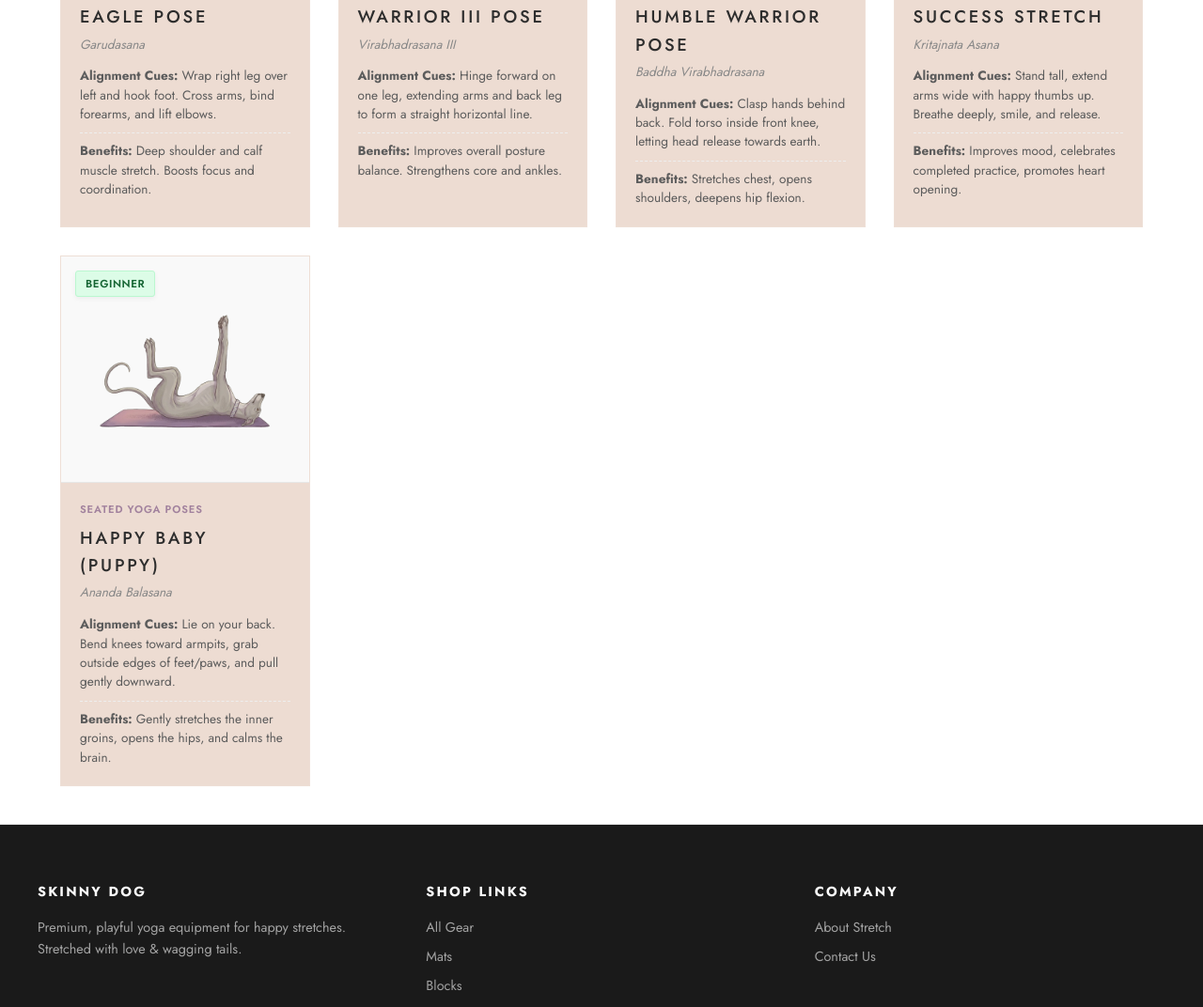
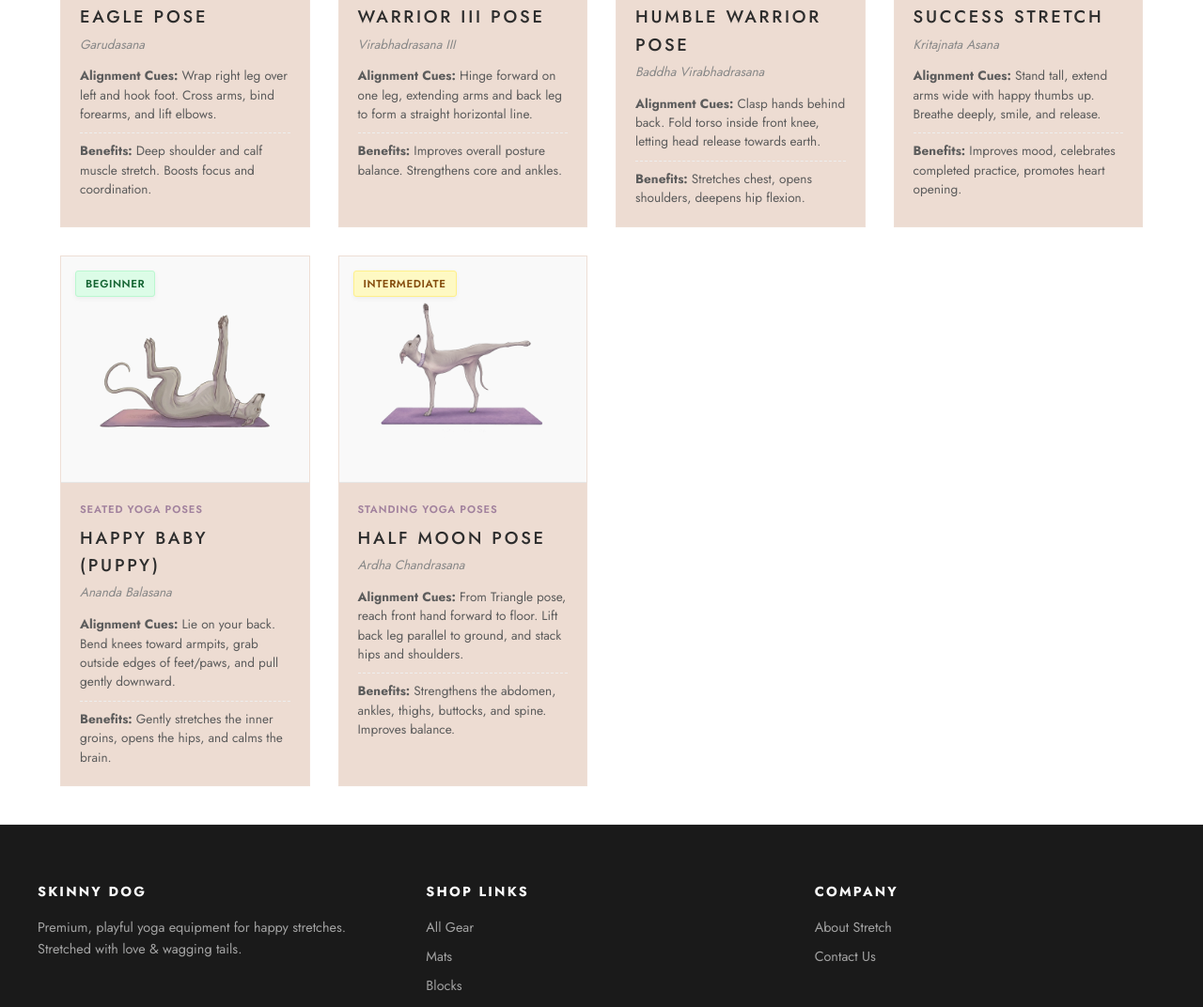
Before and after one commit to Picklemachine/silver-paintbucket-studios, a plain HTML site: page postures.html in a window 1280 px wide. Shown: the part 2482-3554 px from the top of the page at 94% size. Drawn offline with Linux system fonts and the light colour scheme.

Commit message:
feat: Add Half Moon Pose (Ardha Chandrasana) to postures database

```diff
--- a/postures.html
+++ b/postures.html
@@ -337,6 +337,15 @@
         category: "Seated Yoga Poses",
         benefits: "Gently stretches the inner groins, opens the hips, and calms the brain.",
         cues: "Lie on your back. Bend knees toward armpits, grab outside edges of feet/paws, and pull gently downward."
+      },
+      {
+        name: "Half Moon Pose",
+        sanskrit: "Ardha Chandrasana",
+        image: "assets/yogi_dog_halfmoon.png",
+        level: "Intermediate",
+        category: "Standing Yoga Poses",
+        benefits: "Strengthens the abdomen, ankles, thighs, buttocks, and spine. Improves balance.",
+        cues: "From Triangle pose, reach front hand forward to floor. Lift back leg parallel to ground, and stack hips and shoulders."
       }
     ];
 
```
Also changed, not shown: assets/yogi_dog_halfmoon.png (added).
